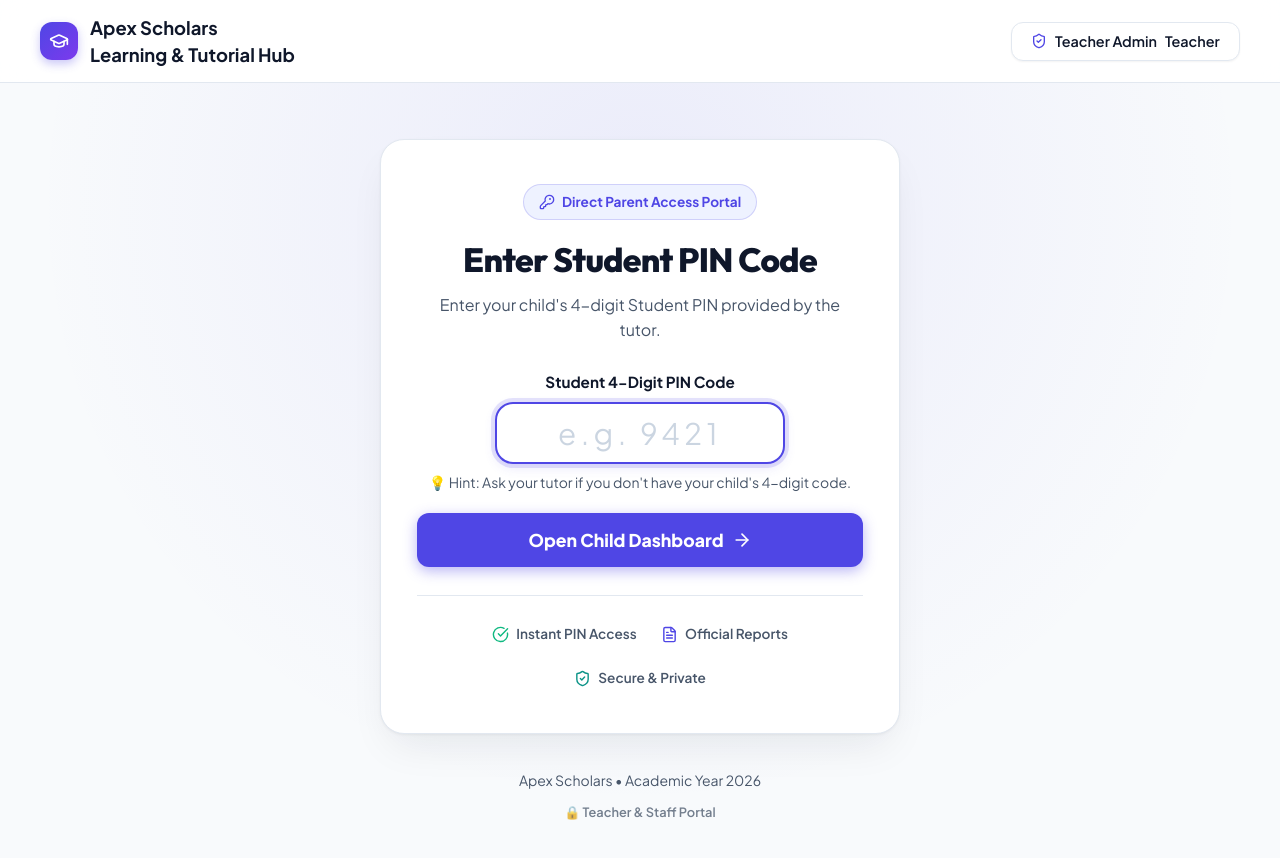
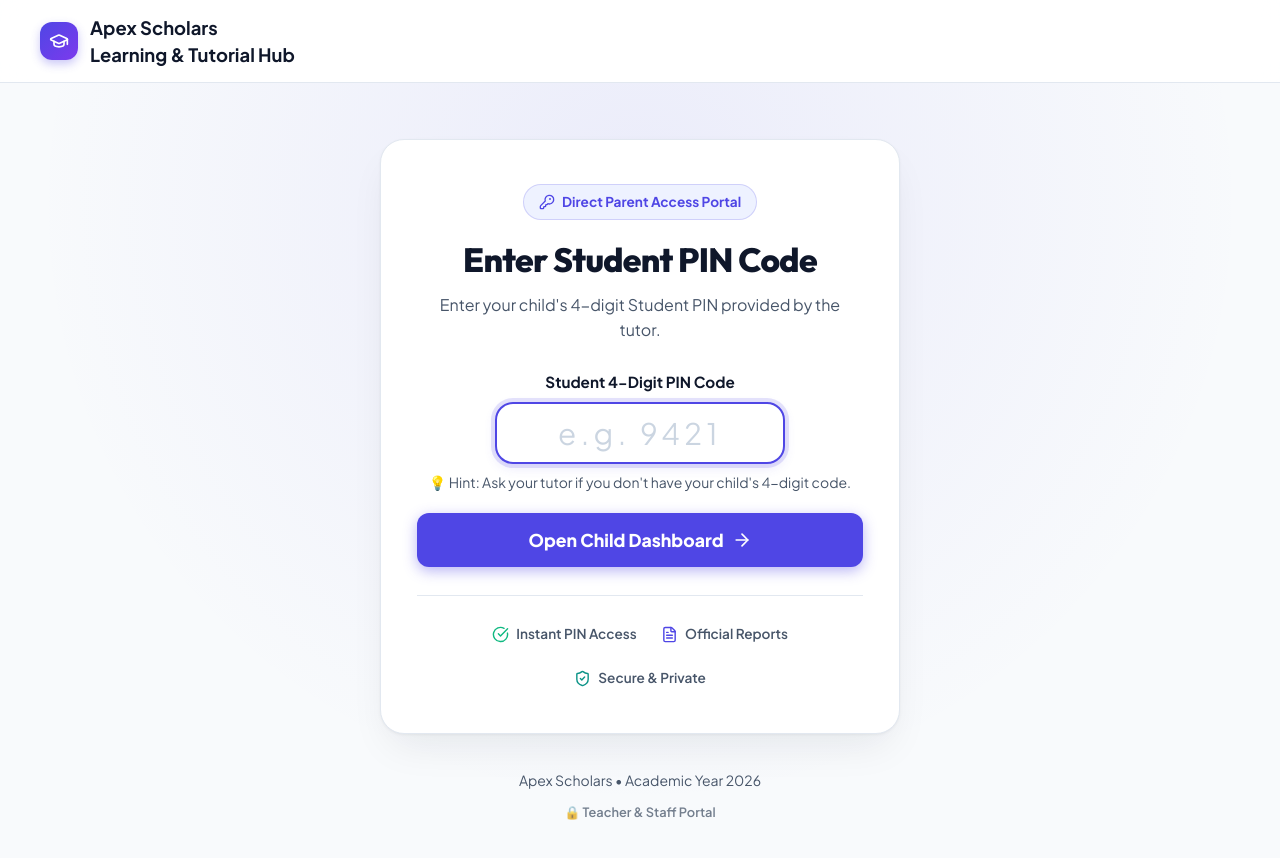
Before and after one commit to laymedabe/student_report, a React (Vite) app: page / in a window 1280 px wide. Shown: the top 858 px of the page. Built offline with nearby package versions, Linux system fonts and the light colour scheme; no server answers.

Commit message:
feat: add Navbar and App components for parent and teacher portal views

```diff
--- a/src/App.jsx
+++ b/src/App.jsx
@@ -15,10 +15,14 @@ export default function App() {
   const [announcements, setAnnouncements] = useState([]);
 
   // Parent portal state (Student PIN Code)
-  // Detect if user opened a parent share link (?pin=... or ?parent=1)
+  // Detect if user opened a parent share link (?pin=... or ?parent=1) and persist across refresh
   const [isParentLink] = useState(() => {
     const params = new URLSearchParams(window.location.search);
-    return params.has('pin') || params.has('code') || params.get('parent') === '1' || params.get('view') === 'parent';
+    const hasParentParam = params.has('pin') || params.has('code') || params.get('parent') === '1' || params.get('view') === 'parent';
+    if (hasParentParam) {
+      sessionStorage.setItem('apex_role', 'parent');
+    }
+    return hasParentParam || sessionStorage.getItem('apex_role') === 'parent';
   });
 
   const [isTeacherPreview, setIsTeacherPreview] = useState(false);
@@ -194,8 +198,20 @@ export default function App() {
     }
   };
 
-  // Show teacher switch ONLY when in parent mode on public initial page (no student loaded, not a parent share link)
-  const shouldShowTeacherSwitch = mode === 'parent' && !activeStudent && !isParentLink;
+  // Handle direct teacher admin route via URL (#admin, #teacher, ?admin=1)
+  useEffect(() => {
+    const checkAdminRoute = () => {
+      const params = new URLSearchParams(window.location.search);
+      const hash = window.location.hash;
+      if (params.get('admin') === '1' || params.get('teacher') === '1' || hash === '#admin' || hash === '#teacher') {
+        sessionStorage.removeItem('apex_role');
+        setMode('teacher');
+      }
+    };
+    checkAdminRoute();
+    window.addEventListener('hashchange', checkAdminRoute);
+    return () => window.removeEventListener('hashchange', checkAdminRoute);
+  }, []);
 
   return (
     <div className="app-container">
@@ -205,7 +221,6 @@ export default function App() {
         onSwitchMode={handleSwitchMode}
         centerName={center?.name}
         onGoHome={handleBackToAccess}
-        showTeacherSwitch={shouldShowTeacherSwitch}
         isTeacherPreview={isTeacherPreview}
         onExitPreview={handleExitPreview}
       />
--- a/src/components/Navbar.jsx
+++ b/src/components/Navbar.jsx
@@ -6,7 +6,6 @@ export default function Navbar({
   onSwitchMode,
   centerName,
   onGoHome,
-  showTeacherSwitch = false,
   isTeacherPreview = false,
   onExitPreview
 }) {
@@ -60,16 +59,6 @@ export default function Navbar({
               <span className="nav-btn-text-full">Parent Portal View</span>
               <span className="nav-btn-text-mobile">Parent View</span>
             </button>
-          ) : showTeacherSwitch ? (
-            <button
-              className="btn btn-secondary nav-mode-btn"
-              onClick={() => onSwitchMode('teacher')}
-              aria-label="Switch to Teacher Admin Mode"
-            >
-              <ShieldCheck size={16} color="var(--primary)" />
-              <span className="nav-btn-text-full">Teacher Admin</span>
-              <span className="nav-btn-text-mobile">Teacher</span>
-            </button>
           ) : null}
         </div>
       </div>
```
